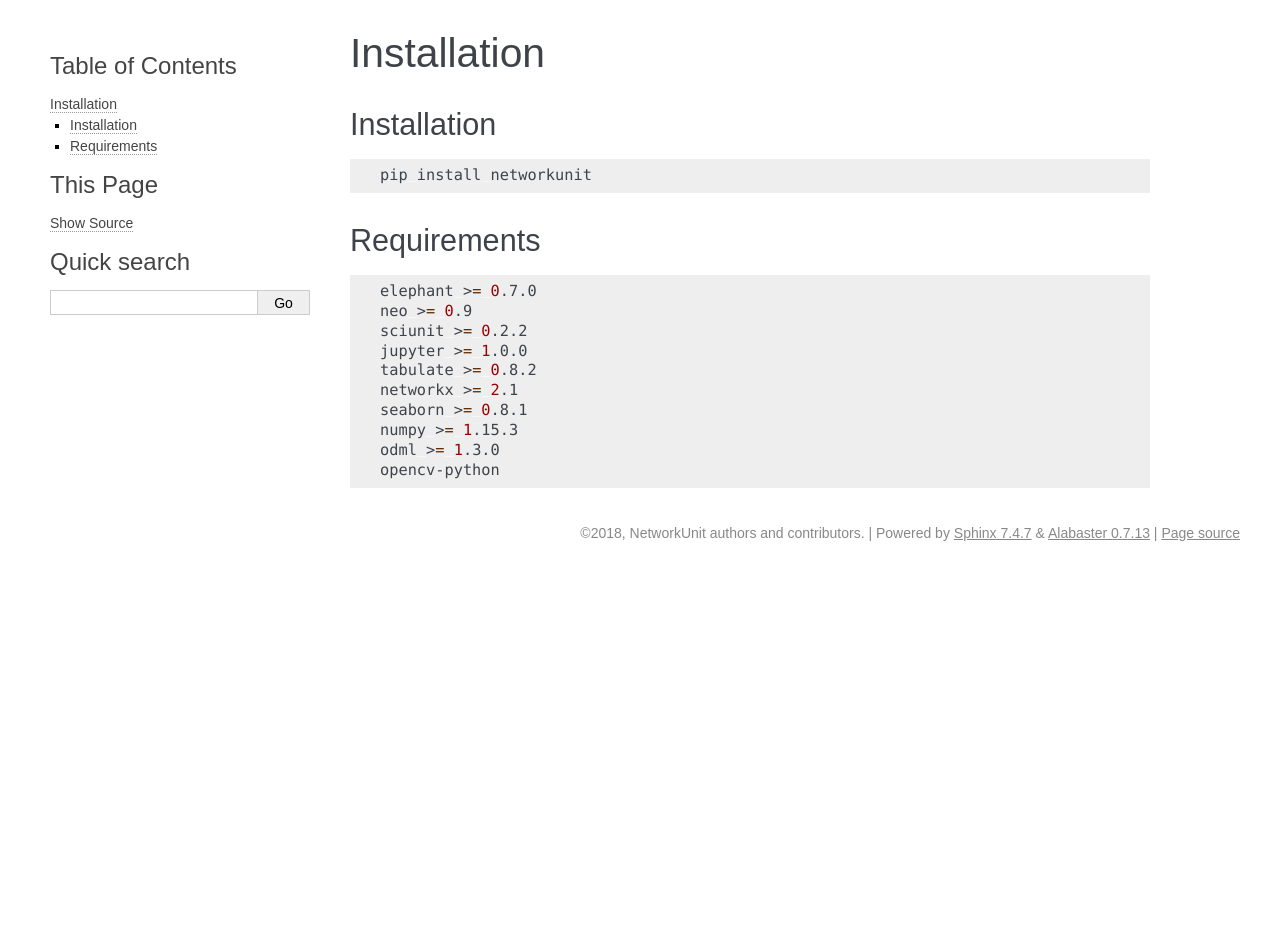
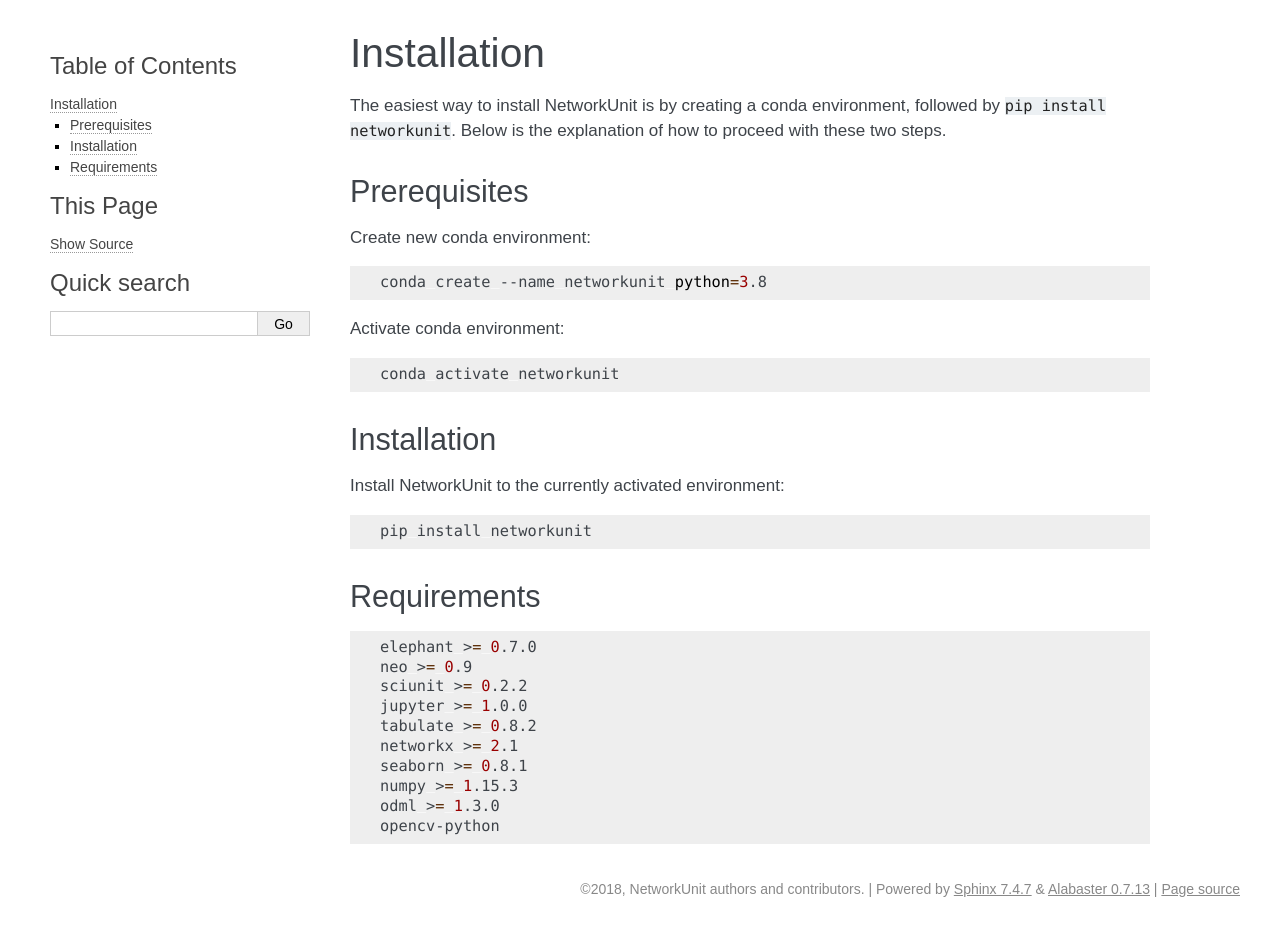
Before and after one commit to INM-6/networkunit, a Sphinx documentation site: the page built from doc/installation.rst, in a window 1280 px wide. Built offline with Sphinx 7.4.7, drawn with Linux system fonts in a browser that asks for light colours; before the commit the page ends 900 px from its top, so only the background shows below that.

Commit message:
merged master into docs

```diff
--- a/doc/citing.rst
+++ b/doc/citing.rst
@@ -8,7 +8,9 @@
 
 To cite NetworkUnit, please use:
 
-**CITE TEXT HERE**
+**Gutzen, R., von Papen, M., Trensch, G., Quaglio, P., Grün, S., Denker, M., 2018. Reproducible Neural Network Simulations: Statistical Methods for Model Validation on the Level of Network Activity Data. Frontiers in Neuroinformatics 12, 90. https://doi.org/10.3389/fninf.2018.00090**
+
+
 
 A BibTeX entry for LaTeX users is:
 
--- a/doc/installation.rst
+++ b/doc/installation.rst
@@ -2,8 +2,28 @@
 Installation
 ************
 
+The easiest way to install NetworkUnit is by creating a conda environment, followed by ``pip install networkunit``.
+Below is the explanation of how to proceed with these two steps.
+
+Prerequisites
+-------------
+
+Create new conda environment:
+
+.. code:: bash
+
+    conda create --name networkunit python=3.8
+
+Activate conda environment:
+
+.. code:: bash
+
+    conda activate networkunit
+
 Installation
 ------------
+
+Install NetworkUnit to the currently activated environment:
 
 .. code:: bash
 
```
Also changed, not shown: other parts of doc/citing.rst (+1 -0 lines).
